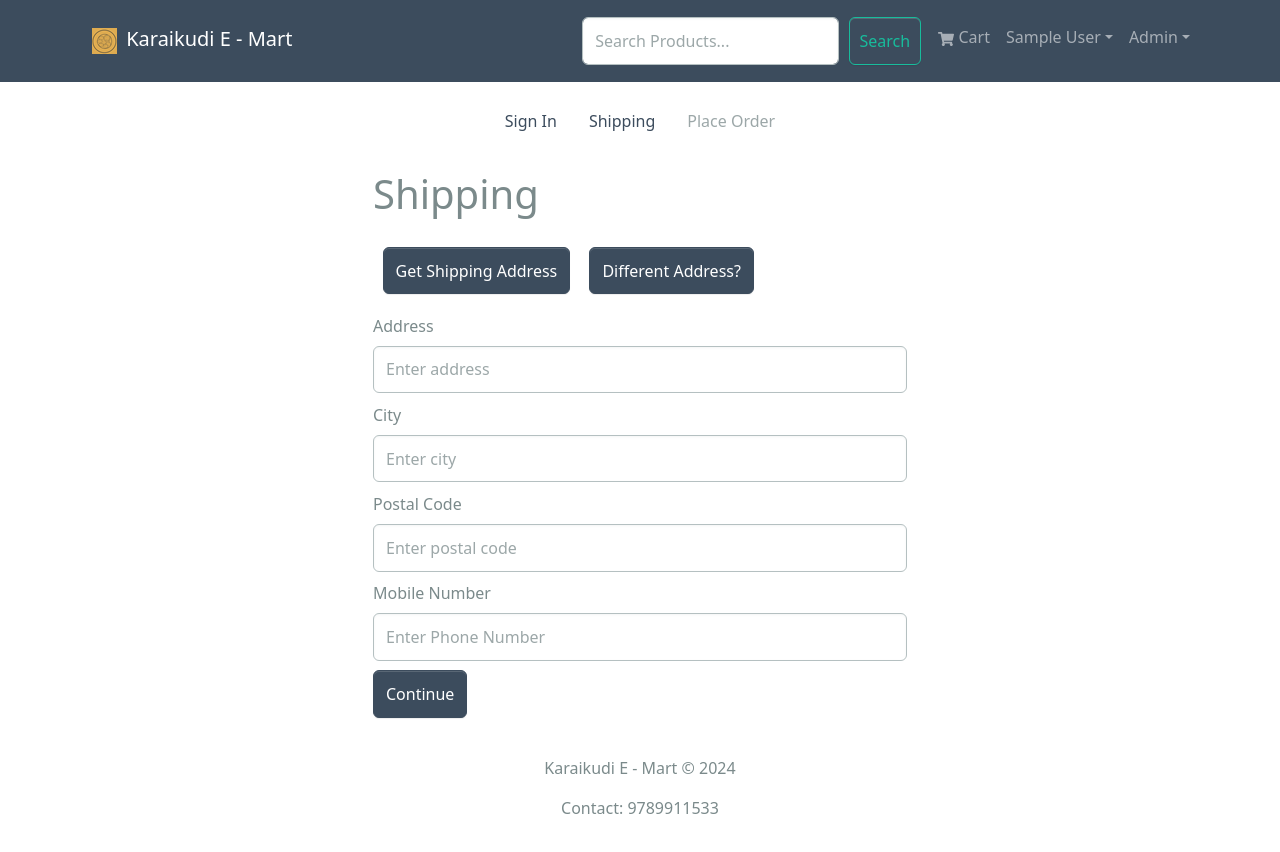
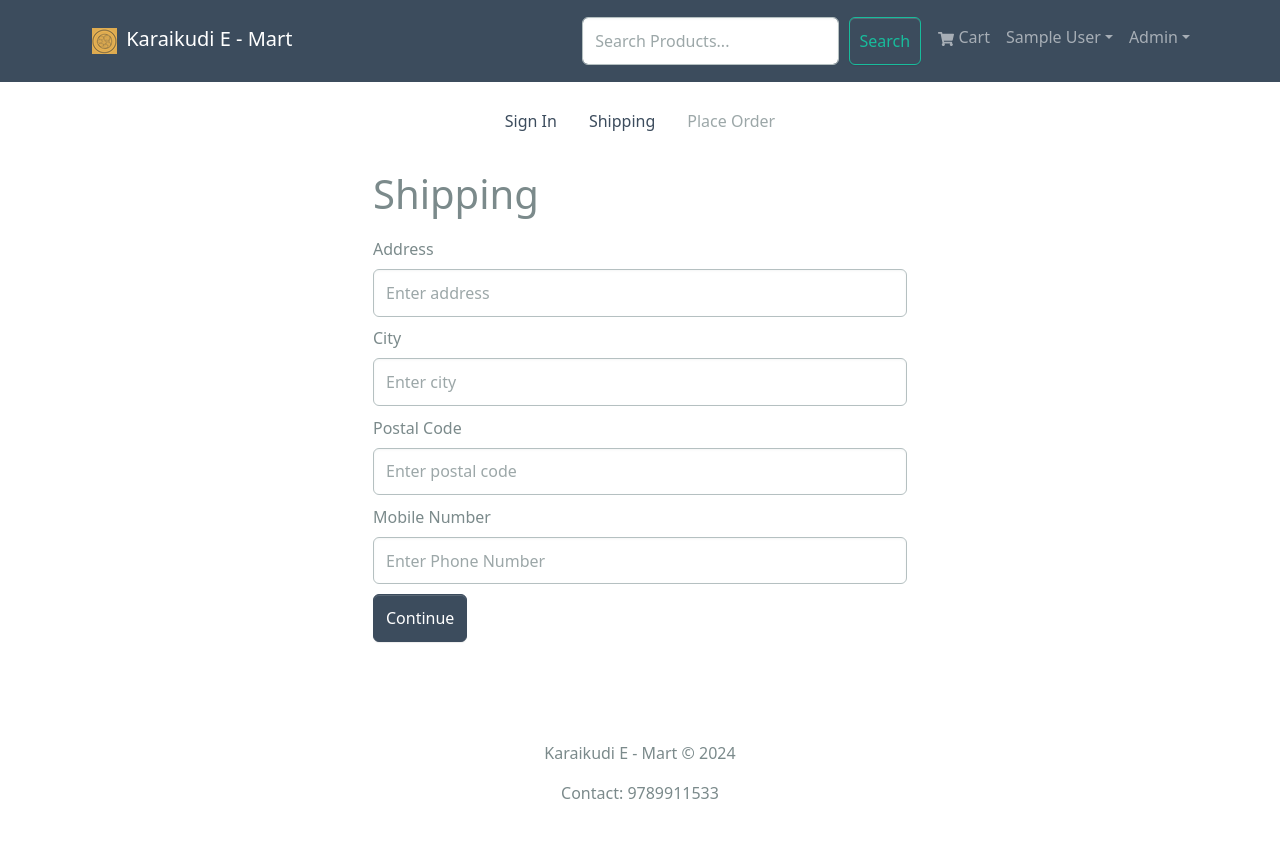
Before and after one commit to ctsevuga/ariyakudisnacks, a React (Create React App) app in the folder frontend/: page /shipping/1 in a window 1280 px wide. Shown: the top 852 px of the page. Built offline with nearby package versions, Linux system fonts and the light colour scheme; sample sign-in values are in the browser's storage.

Commit message:
Shipping Address Screen Modified
Shipping Address Screen Modified

```diff
--- a/frontend/src/screens/ShippingScreen.jsx
+++ b/frontend/src/screens/ShippingScreen.jsx
@@ -1,25 +1,25 @@
-import React, {  useState } from 'react';
-import { Form, Button } from 'react-bootstrap';
-import { useDispatch, useSelector } from 'react-redux';
-import { useNavigate, useParams } from 'react-router-dom';
-import FormContainer from '../components/FormContainer';
-import CheckoutSteps from '../components/CheckoutSteps';
-import { saveShippingAddress } from '../slices/cartSlice';
-import { useAddressMutation } from '../slices/usersApiSlice';
-
+import React, { useState } from "react";
+import { Form, Button } from "react-bootstrap";
+import { useDispatch, useSelector } from "react-redux";
+import { useNavigate, useParams } from "react-router-dom";
+import FormContainer from "../components/FormContainer";
+import CheckoutSteps from "../components/CheckoutSteps";
+import { saveShippingAddress } from "../slices/cartSlice";
+import { useAddressMutation } from "../slices/usersApiSlice";
 
 const ShippingScreen = () => {
-  const {userId } = useParams();
+  const { userId } = useParams();
   const cart = useSelector((state) => state.cart);
   const { shippingAddress } = cart;
 
-  const [address, setAddress] = useState(shippingAddress.address || '');
-  const [city, setCity] = useState(shippingAddress.city || '');
+  const [address, setAddress] = useState(shippingAddress.address || "");
+  const [city, setCity] = useState(shippingAddress.city || "");
   const [postalCode, setPostalCode] = useState(
-    shippingAddress.postalCode || ''
+    shippingAddress.postalCode || ""
   );
-  const [phoneNumber, setPhoneNumber] = useState(shippingAddress.phoneNumber || '');
-
+  const [phoneNumber, setPhoneNumber] = useState(
+    shippingAddress.phoneNumber || ""
+  );
 
   //  const [userAddress, { isLoading: loadingAddress }] =
   //  useAddressMutation(userId);
@@ -32,104 +32,71 @@ const [userAddress] = useAddressMutation(userId);
   // const [phoneNumber, setPhoneNumber] = useState();
   const [isDisabled, setIsDisabled] = useState(false);
 
-
-
-  const fetchAddress = async (e) => {
-    console.log("userAddress");
-    try {
-      const data = await userAddress({
-        userId,
-      }).unwrap();
-      setAddress(data.address);
-      setCity(data.city);
-      setPostalCode(data.postalCode);
-      setPhoneNumber(data.phoneNumber);
-      setIsDisabled(true);
-
-      } catch (err) {
-    }
-  }
-
-  const differentAddress = async (e) => {
-    console.log("userAddress");
-    setAddress('');
-    setCity('');
-    setPostalCode('');
-    setPhoneNumber('');
-    setIsDisabled(false);
-
-  }
-
-
   const dispatch = useDispatch();
   const navigate = useNavigate();
 
   const submitHandler = (e) => {
     e.preventDefault();
+
     dispatch(saveShippingAddress({ address, city, postalCode, phoneNumber }));
-    navigate('/placeorder');
+    console.log(cart.shippingAddress);
+    navigate("/placeorder");
   };
 
   return (
     <FormContainer>
       <CheckoutSteps step1 step2 />
       <h1>Shipping</h1>
-      <Button className='m-2 '  onClick={fetchAddress}  variant='primary' >
-          Get Shipping Address
-        </Button>
-        <Button className='m-2 '  onClick={differentAddress}  variant='primary'>
-          Different Address?
-        </Button>
       <Form onSubmit={submitHandler}>
-        <Form.Group className='my-2 ' controlId='address'  >
+        <Form.Group className="my-2 " controlId="address">
           <Form.Label>Address</Form.Label>
           <Form.Control
             disabled={isDisabled}
-            type='text'
-            placeholder='Enter address'
+            type="text"
+            placeholder="Enter address"
             value={address}
             required
             onChange={(e) => setAddress(e.target.value)}
           ></Form.Control>
         </Form.Group>
 
-        <Form.Group className='my-2' controlId='city' >
+        <Form.Group className="my-2" controlId="city">
           <Form.Label>City</Form.Label>
           <Form.Control
             disabled={isDisabled}
-            type='text'
-            placeholder='Enter city'
+            type="text"
+            placeholder="Enter city"
             value={city}
             required
             onChange={(e) => setCity(e.target.value)}
           ></Form.Control>
         </Form.Group>
 
-        <Form.Group className='my-2' controlId='postalCode'>
+        <Form.Group className="my-2" controlId="postalCode">
           <Form.Label>Postal Code</Form.Label>
           <Form.Control
             disabled={isDisabled}
-            type='text'
-            placeholder='Enter postal code'
+            type="text"
+            placeholder="Enter postal code"
             value={postalCode}
             required
             onChange={(e) => setPostalCode(e.target.value)}
           ></Form.Control>
         </Form.Group>
 
-        <Form.Group className='my-2' controlId='phoneNumber'>
+        <Form.Group className="my-2" controlId="phoneNumber">
           <Form.Label>Mobile Number</Form.Label>
           <Form.Control
             disabled={isDisabled}
-            type='text'
-            placeholder='Enter Phone Number'
+            type="text"
+            placeholder="Enter Phone Number"
             value={phoneNumber}
             required
             onChange={(e) => setPhoneNumber(e.target.value)}
           ></Form.Control>
         </Form.Group>
 
-        <Button type='submit' variant='primary'>
+        <Button type="submit" variant="primary">
           Continue
         </Button>
       </Form>
```
Lines whose indentation alone changed are shown as unchanged.
